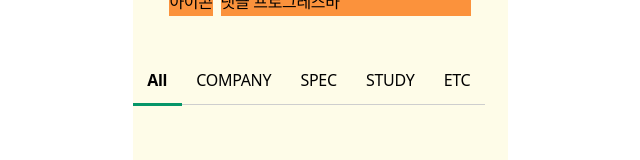
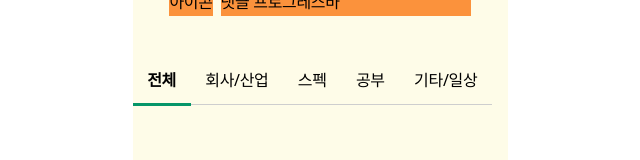
Before and after one commit to chwihae/frontend, a React (Vite) app: page /home in a window 1280 px wide. Shown: the part 299-459 px from the top of the page, without its empty margins (320-960 px from the left). Built offline with nearby package versions, Linux system fonts and the light colour scheme; no server answers; sample sign-in values are in the browser's storage; a web font is replaced by a local one.

Commit message:
fix : 탭바 컴포넌트 innerText 수정 (#5)

```diff
--- a/src/components/Home/TabBar.tsx
+++ b/src/components/Home/TabBar.tsx
@@ -16,7 +16,7 @@ const TabBar = ({ tabIndex, setTabIndex }: TTabBar) => {
     <div className="mt-10 flex items-center justify-between">
       <ol className="flex h-[35px] justify-center border-b-[1px] border-b-GS6">
         {TABBAR.map((tab, index) => (
-          <li key={tab}>
+          <li key={tab.type}>
             <button
               className={`scorebody1 tracking-wide-[0.16px] border-b-[3px] px-[14.671px] pb-3 text-center ${
                 index === tabIndex
@@ -25,7 +25,7 @@ const TabBar = ({ tabIndex, setTabIndex }: TTabBar) => {
               }`}
               onClick={() => handleTabBtn(index)}
             >
-              {tab}
+              {tab.title}
             </button>
           </li>
         ))}
--- a/src/constants/home.ts
+++ b/src/constants/home.ts
@@ -1 +1,7 @@
-export const TABBAR = ['All', 'COMPANY', 'SPEC', 'STUDY', 'ETC'];
+export const TABBAR = [
+  { type: 'All', title: '전체' },
+  { type: 'COMPANY', title: '회사/산업' },
+  { type: 'SPEC', title: '스펙' },
+  { type: 'STUDY', title: '공부' },
+  { type: 'ETC', title: '기타/일상' },
+];
```
